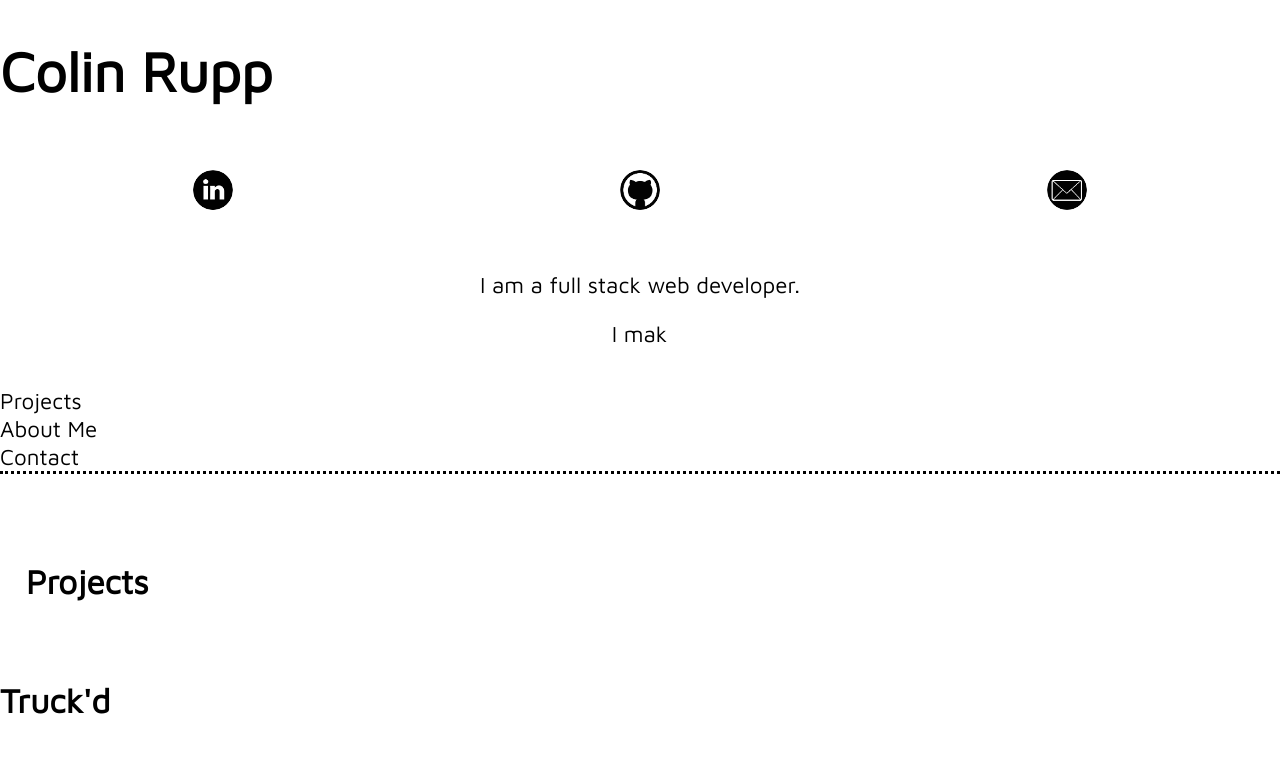
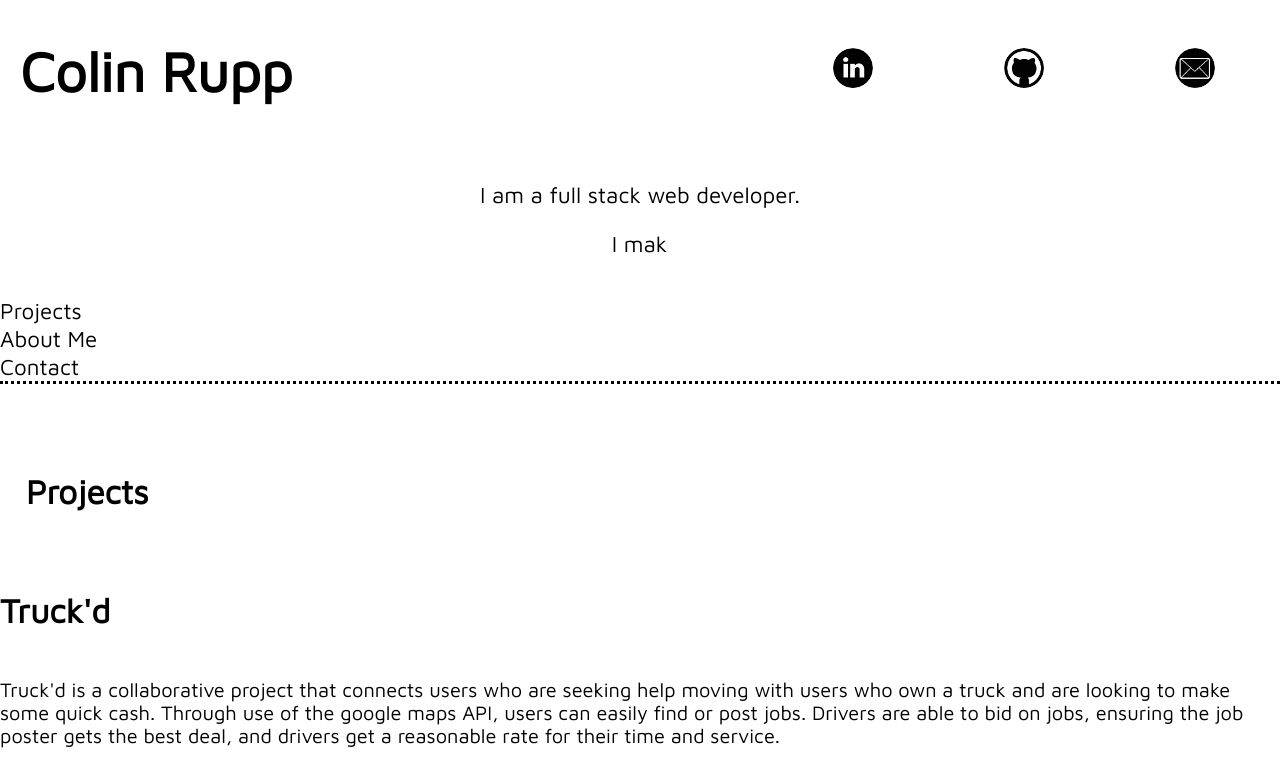
Before and after one commit to rupp-colin/my-portfolio-page, a React (Create React App) app: page / in a window 1280 px wide. Shown: the top 770 px of the page. Built offline with nearby package versions, Linux system fonts and the light colour scheme; some icons are missing.

Commit message:
flex box baby!

```diff
--- a/src/components/header.css
+++ b/src/components/header.css
@@ -1,6 +1,7 @@
 #i-am-colin {
     text-align: left;
     font-size: 56px;
+    margin-left: 20px;
 }
 
 #my-title {
@@ -12,7 +13,7 @@
     text-align: right;
 }
 .header-icon {
-    display: inline;
+    display: flex;
     margin: 12px;
 }
 
@@ -24,7 +25,12 @@
     display: flex;
     justify-content: space-around;
     align-items: center;
-    margin-top: 50px;
+    width: 40%;
+}
+
+.header {
+    display: flex;
+    justify-content: space-between;
 }
 
 @media only screen and (max-width: 576px) {
--- a/src/components/header.js
+++ b/src/components/header.js
@@ -6,11 +6,11 @@ import './header.css';
 
 export default function Header(props){
   return (
-    <div className="row header">
-      <div className="col-6">
+    <div className="header">
+      <div className="">
         <h1 id="i-am-colin">Colin Rupp</h1>
       </div>
-        <div className="icon-container col-6">
+        <div className="icon-container">
         <div className="header-icon">
           <a
             target="_blank"
@@ -33,7 +33,6 @@ export default function Header(props){
           </a>
         </div>
       </div>
-      {/*<p className="col-12">full stack developer</p>*/}
     </div>
   )
 }
```
